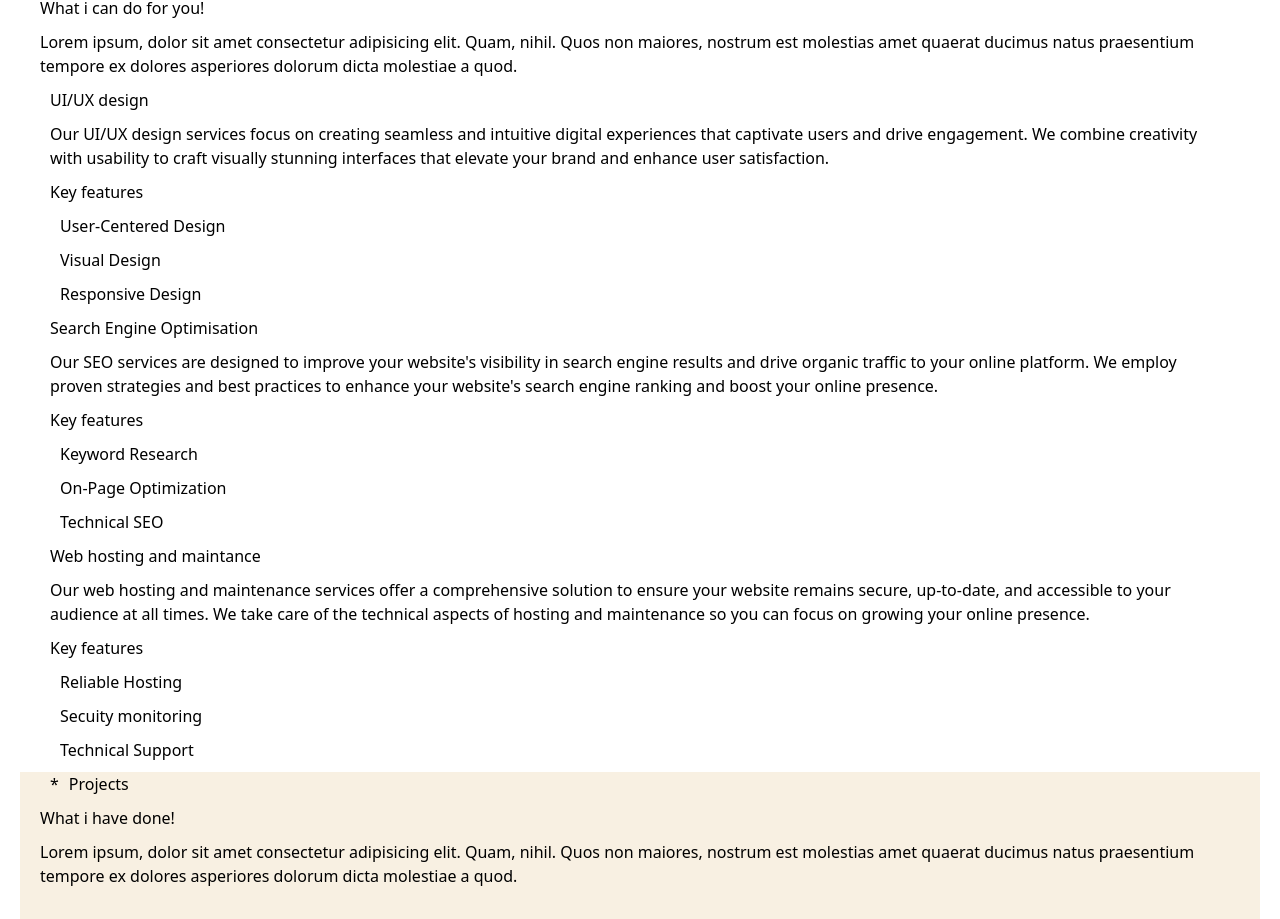
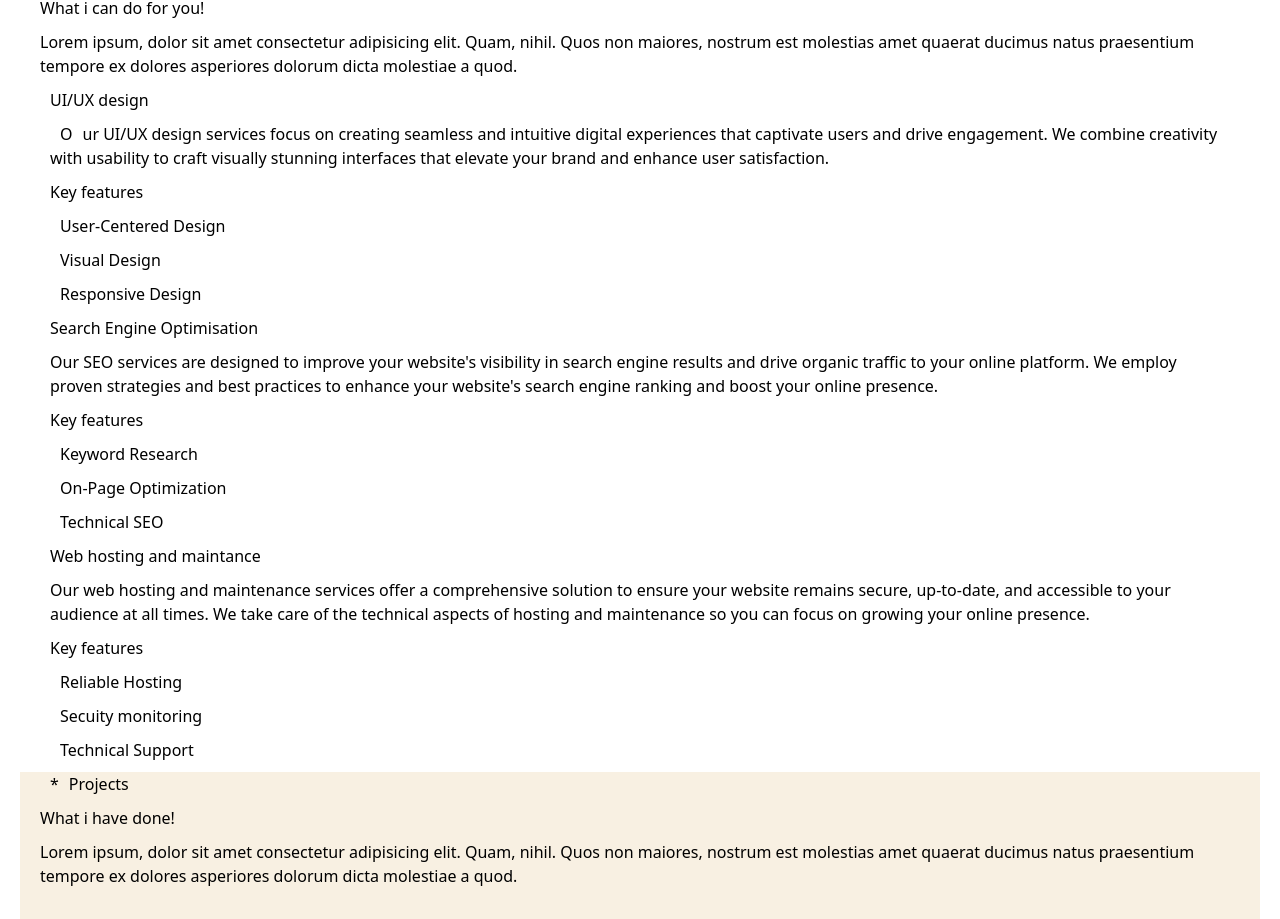
Before and after one commit to obeyMandipa/myportfolio, a Vue app: page / in a window 1280 px wide. Shown: the part 858-1777 px from the top of the page. Built offline with nearby package versions, Linux system fonts and the light colour scheme.

Commit message:
create a resume component

```diff
--- a/src/App.vue
+++ b/src/App.vue
@@ -10,16 +10,10 @@
               <li class="text-[19px] h-[60px] border-b-2 hover:text-orange-600 hover:border-orange-600 cursor-pointer">Home</li>
               <li @click="scrollToSection('skills')" class="text-[19px] h-[60px] border-b-2 hover:text-orange-600 hover:border-orange-600 cursor-pointer">Skills</li>
               <li @click="scrollToSection('projects')" class="text-[19px] h-[60px] border-b-2 hover:text-orange-600 hover:border-orange-600 cursor-pointer">Projects</li>
+
               <li onclick="my_modal_4.showModal()" class="text-[19px] h-[60px] border-b-2 hover:text-orange-600 hover:border-orange-600 cursor-pointer ">Resume</li>
-              <dialog id="my_modal_4" class="modal">
-                <div class="modal-box w-[1000px] max-w-5xl h-[900px]">
-                  <div class="modal-action">
-                    <form method="dialog">
-                      <!-- if there is a button, it will close the modal -->
-                      <button class="btn btn-sm btn-circle btn-ghost bg-orange-600 text-white hover:text-orange-600 hover:bg-gray-50 font-bolder text-[18px] absolute right-2 top-2">✕</button>                    </form>
-                  </div>
-                </div>
-              </dialog>
+              <Resume/>
+
               <li class="text-[19px] h-[60px] border-b-2 hover:text-orange-600 hover:border-orange-600 cursor-pointer">Contact</li>
             </ul>
           </div>
@@ -61,13 +55,13 @@
 
         <div class="flex justify-center mt-[60px] space-x-[80px]">
           <div class="w-[400px] h-[500px] border-orange-600  border-l-[2px] border-t-[2px] rounded-[10px] shadow-2xl">
-            <h1>UI/UX design</h1>
+            <h1 class="text-[25px] font-bold ">UI/UX design</h1>
 
-            <p>
-              Our UI/UX design services focus on creating seamless and intuitive digital experiences that captivate users and drive engagement.
+            <p class="">
+              <span class=" text-[40px] font-bold text-orange-600 mt-[100px]">O</span>ur UI/UX design services focus on creating seamless and intuitive digital experiences that captivate users and drive engagement.
               We combine creativity with usability to craft visually stunning interfaces that elevate your brand and enhance user satisfaction.
             </p>
-            <h3>Key features</h3>
+            <h3 class="text-[20px] font-bold ">Key features</h3>
             <ul>
               <li>User-Centered Design</li>
               <li>Visual Design</li>
@@ -128,6 +122,9 @@
 </template>
 
 <script >
+import Resume from './components/Resume.vue';
+
+
     export default {
       methods: {
         scrollToSection(sectionId) {
@@ -136,6 +133,10 @@
             section.scrollIntoView({ behavior: 'smooth' });
           }
         },
+      },
+
+      components: {
+        Resume
       },
 
       mounted() {
--- /dev/null
+++ b/src/components/Resume.vue
@@ -0,0 +1,37 @@
+
+<template>
+  <div>
+    <dialog id="my_modal_4" class="modal">
+      <div class="modal-box w-[1000px] max-w-5xl h-[900px]">
+        <div class="modal-action">
+          <form method="dialog">
+            <!-- if there is a button, it will close the modal -->
+            <button class="btn btn-sm btn-circle btn-ghost bg-orange-600 text-white hover:text-orange-600 hover:bg-gray-50 font-bolder text-[18px] absolute right-2 top-2">✕</button>                    </form>
+        </div>
+      </div>
+    </dialog>
+  </div>
+</template>
+
+<script>
+export default {
+  name: 'Resume',
+  created() {
+
+  },
+  data() {
+    return {
+    }
+  },
+  props: {
+
+  },
+  methods: {
+
+  },
+}
+</script>
+
+<style lang="scss" scoped>
+
+</style>
```
